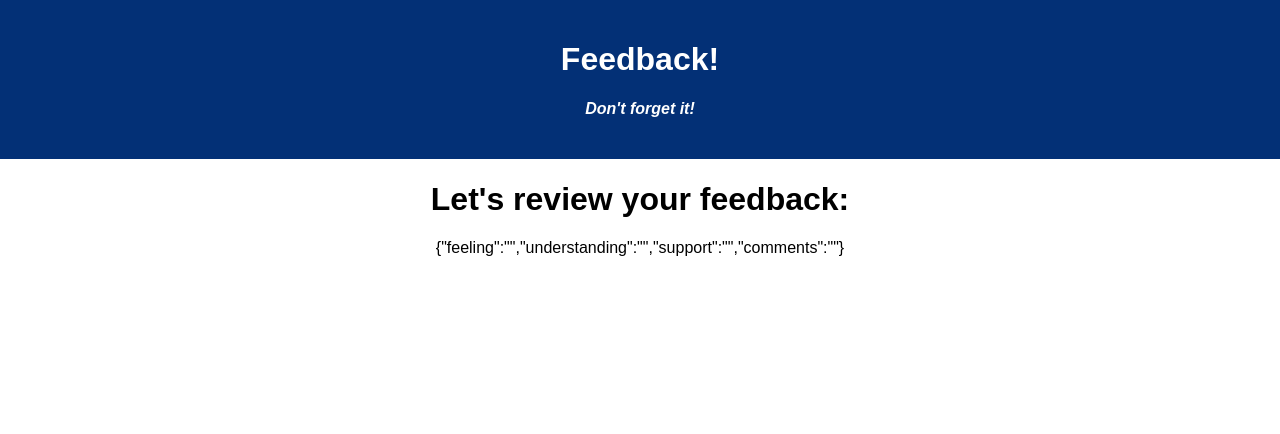
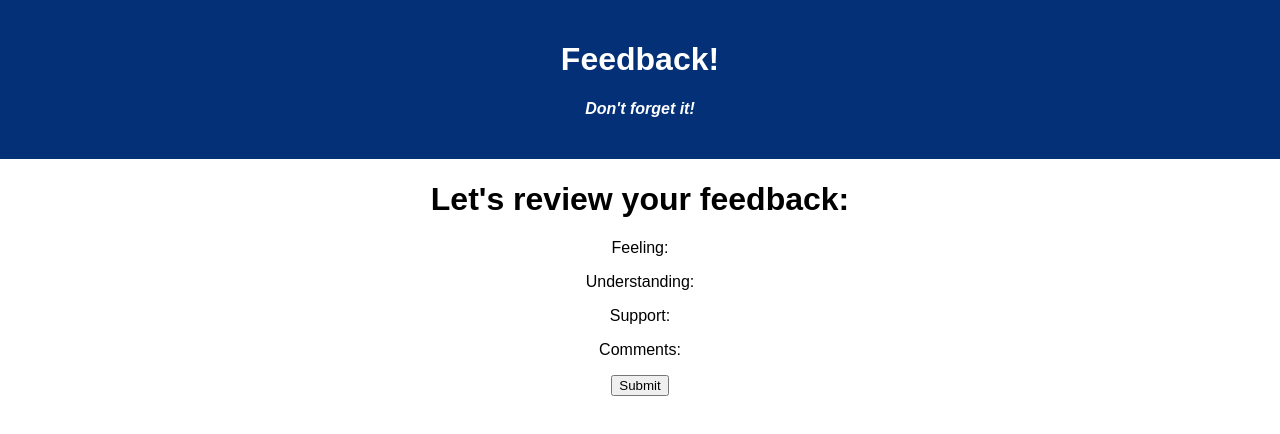
Before and after one commit to stephenmussel/redux-feedback-app, a React (Create React App) app: page /#/review in a window 1280 px wide. Shown: the top 434 px of the page. Built offline with nearby package versions, Linux system fonts and the light colour scheme.

Commit message:
displayed feedback for review

```diff
--- a/src/components/ReviewFeedback/ReviewFeedback.jsx
+++ b/src/components/ReviewFeedback/ReviewFeedback.jsx
@@ -7,7 +7,13 @@ function ReviewFeedback() {
     return(
         <>
             <h1>Let's review your feedback: </h1>
-            <p>{JSON.stringify(feedback)}</p>
+            {/* <p>{JSON.stringify(feedback)}</p> */}
+
+            <p>Feeling: {feedback.feeling}</p>
+            <p>Understanding: {feedback.understanding}</p>
+            <p>Support: {feedback.support}</p>
+            <p>Comments: {feedback.comments}</p>
+            <button>Submit</button>
         </>
     )
 }
```
